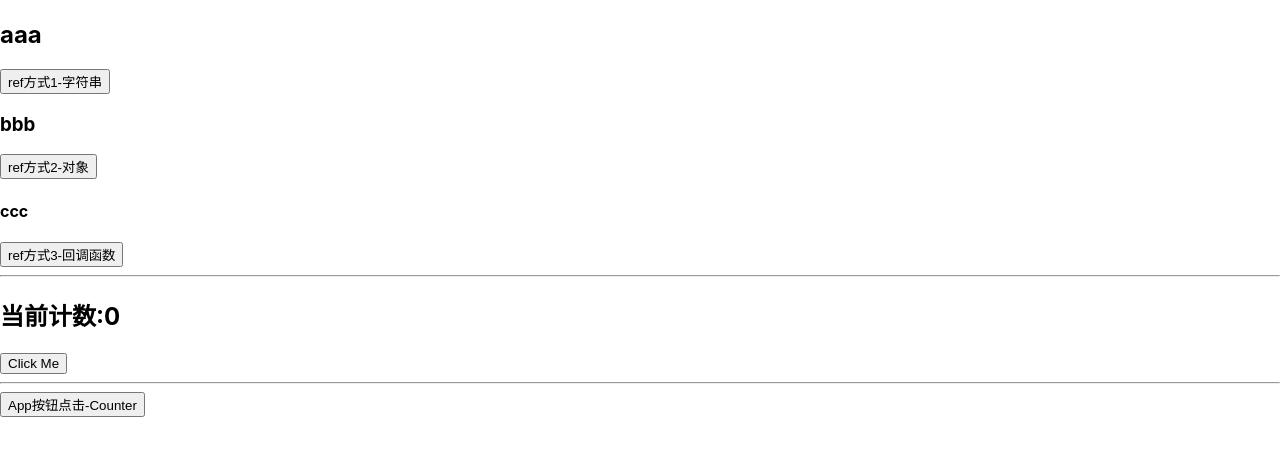
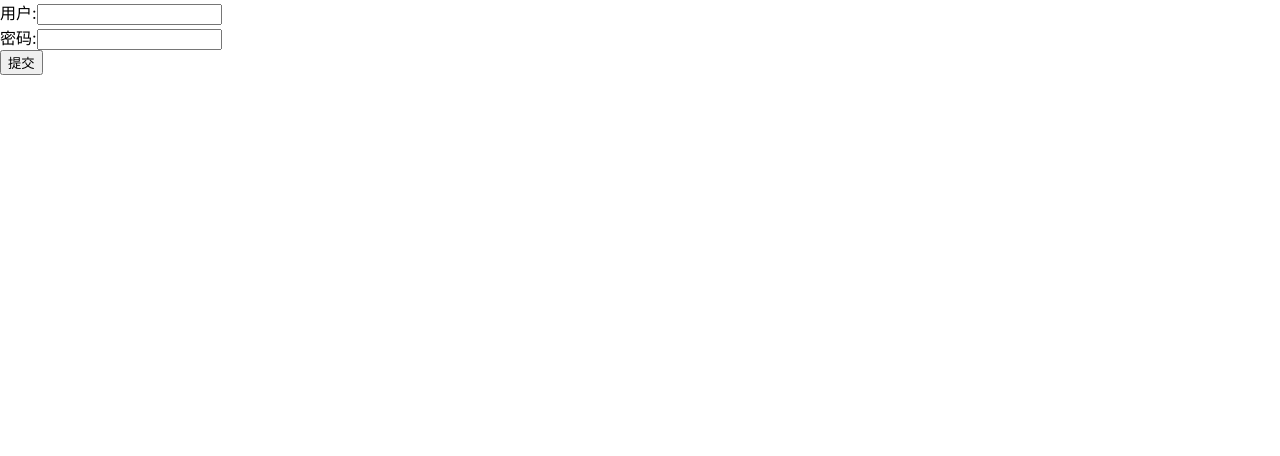
Before and after one commit to SmileYang966/React-study-demo, a React (Create React App) app: page / in a window 1280 px wide. Shown: the top 456 px of the page. Built offline with nearby package versions, Linux system fonts and the light colour scheme.

Commit message:
受控组价案例

```diff
--- a/src/index.js
+++ b/src/index.js
@@ -8,7 +8,8 @@ import './index.css';
 // import App from './source/05-React实现跨组件通信/App';
 // import App from './source/06-React性能优化/列表中key的作用';
 // import App from './source/06-React性能优化/02-组件嵌套的render调用-PureComponent';
-import App from './source/08-受控和非受控组件/01-ref的使用';
+// import App from './source/08-受控和非受控组件/01-ref的使用';
+import App from './source/08-受控和非受控组件/02-受控组件';
 
 
 const root = ReactDOM.createRoot(document.getElementById('root'));
--- /dev/null
+++ b/src/source/08-受控和非受控组件/02-受控组件.js
@@ -0,0 +1,42 @@
+import React, { PureComponent } from 'react'
+
+export default class App extends PureComponent {
+
+    constructor(props){
+        super(props);
+        this.state = {
+            username : '',
+            password : ''
+        }
+    }
+  render() {
+    return (
+      <div>
+        <form onSubmit={this.submit}>
+            <label htmlFor='username'>
+                用户:<input type='text' id='username' name='username' onChange={e => this.handleChange(e)} value={this.state.username}/>
+            </label>
+            <br/>
+            <label htmlFor='password'>
+                密码:<input type='password' id='password' name='password' onChange={e => this.handleChange(e)} value={this.state.password}/>
+            </label>
+            <br/>
+            <input type='submit' value='提交'/>
+        </form>
+      </div>
+    )
+  }
+
+   submit = (event) => {
+    console.log("this.submit",this.state.username,this.state.password);
+    event.preventDefault();
+  }
+
+   handleChange(event,type){
+    console.log(event.target.value,event.target.name);
+    this.setState({
+        //计算属性名
+        [event.target.name] : event.target.value
+    })
+   }
+ }
```
